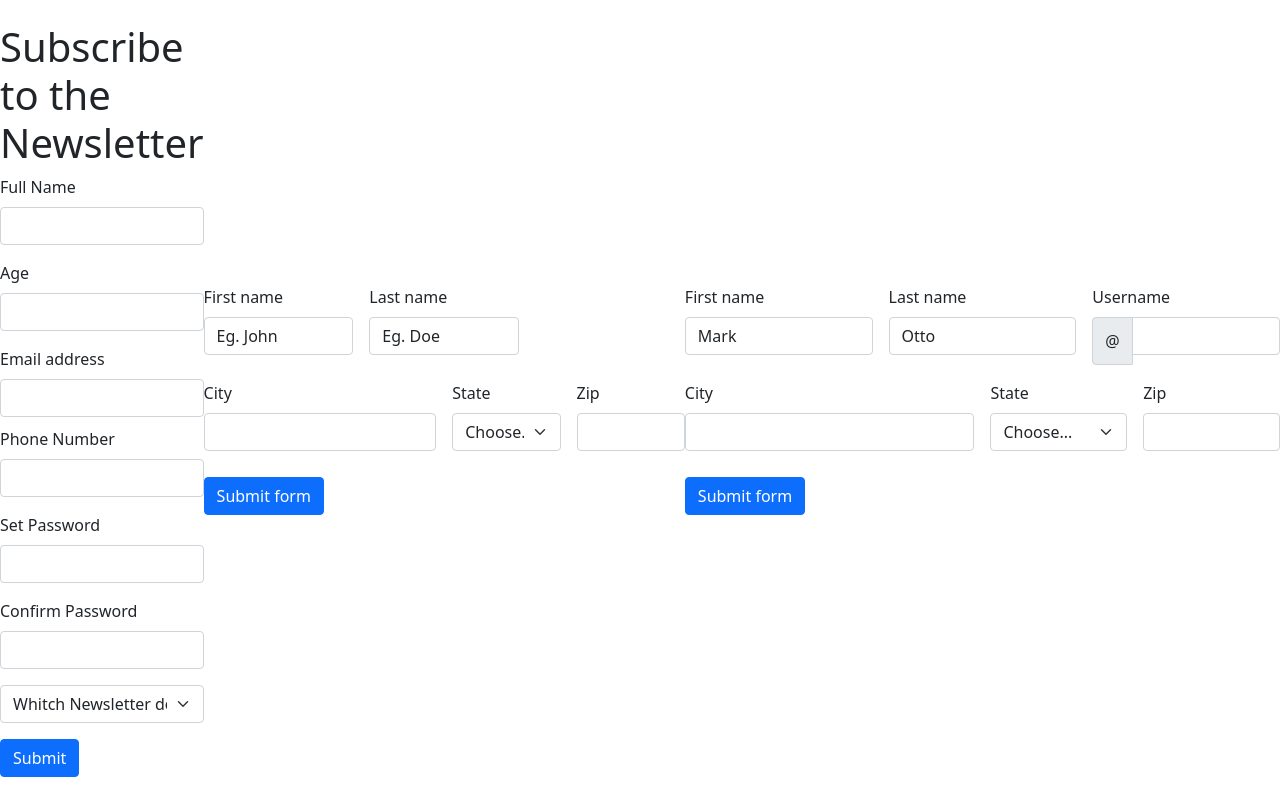
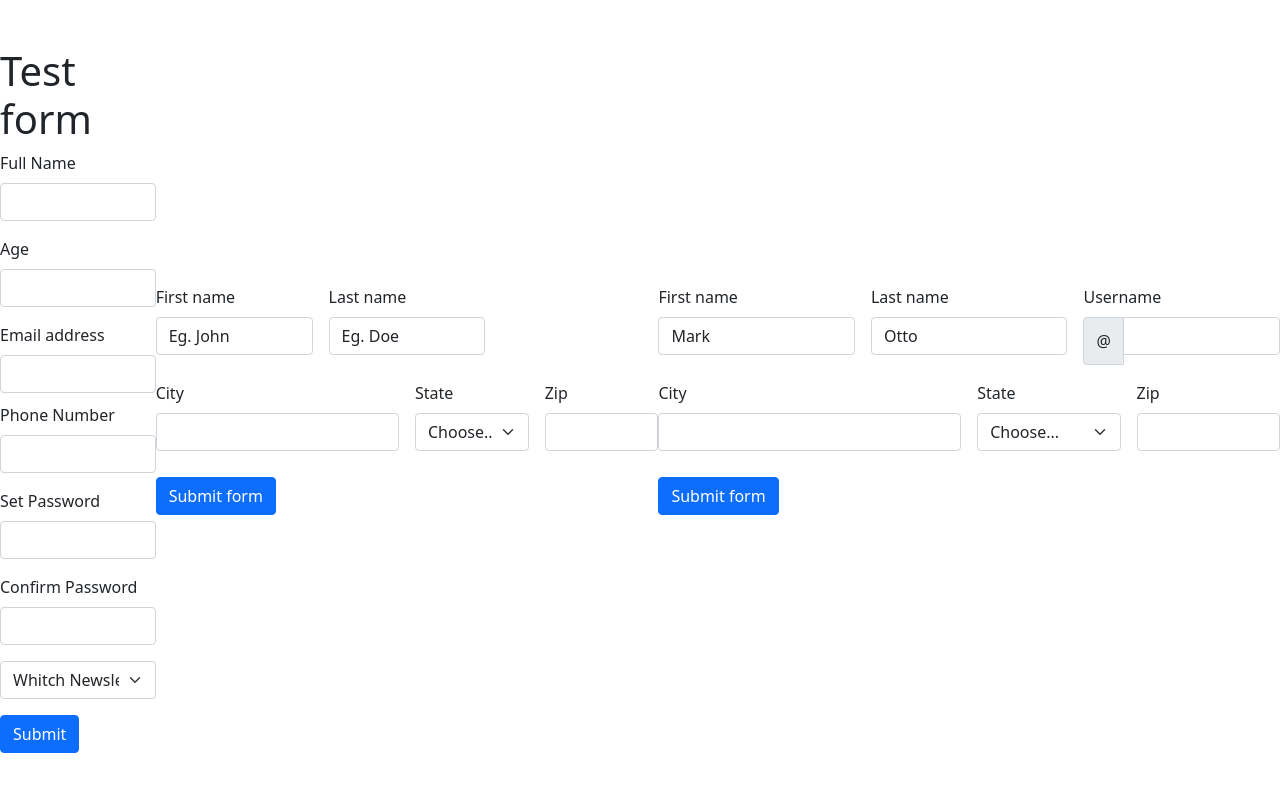
Before and after one commit to cemcemsam/Interaktive-Webseite-mit-Formular-erstellen, a plain HTML site: page index.html in a window 1280 px wide. Drawn offline with nearby package versions, Linux system fonts and the light colour scheme.

Commit message:
Update index.html

```diff
--- a/index.html
+++ b/index.html
@@ -12,7 +12,7 @@
 
 <body>
     <div>
-        <h1>Subscribe to the Newsletter</h1>
+        <h1>Test form</h1>
         <form>
             <!-- EMAIL AND PHONE-->
             <div class="mb-3">
```
